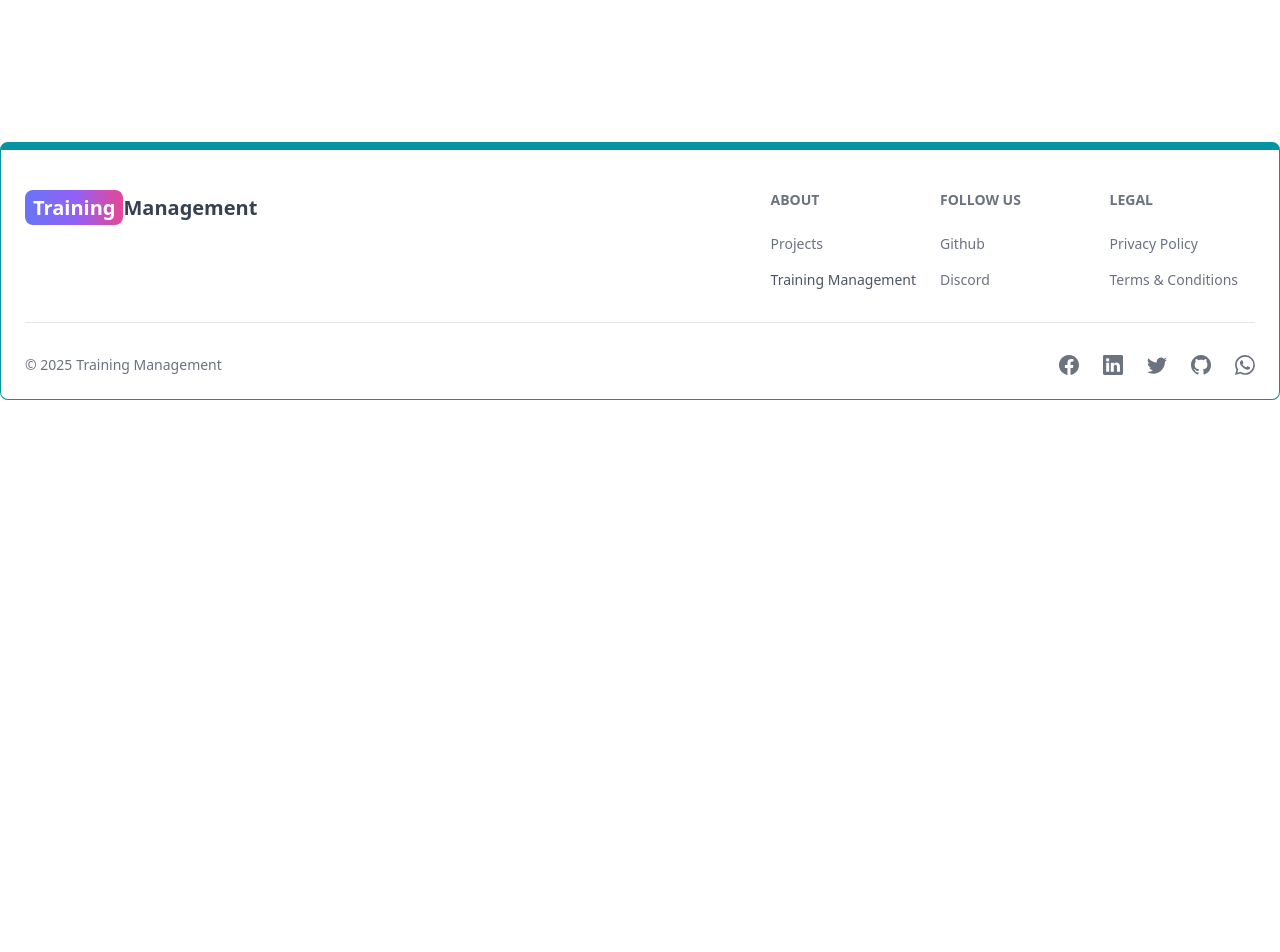
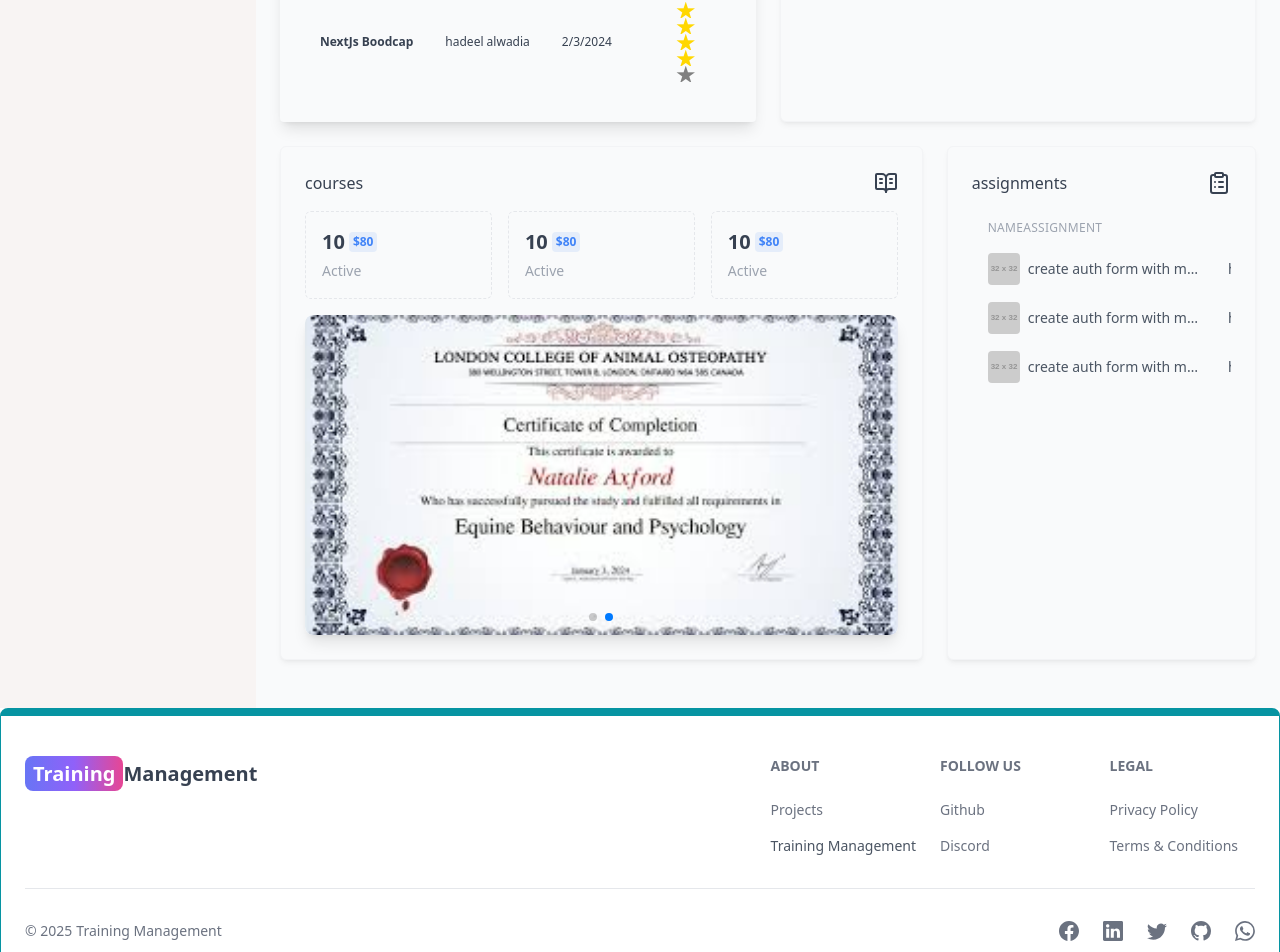
Before and after one commit to YaraDaraghmeh/ChanceBridge, a Next.js app: page /1/dashboard in a window 1280 px wide. Before the commit this address had no page. Shown: the part 722-1674 px from the top of the page. Before the commit the page ends 1122 px from the top, so only its background shows below. Built offline with nearby package versions, Linux system fonts and the light colour scheme.

Commit message:
create Dashboard Folders

```diff
--- a/app/(main)/dashboard/page.tsx
+++ b/app/[slug]/dashboard/page.tsx
@@ -45,6 +45,7 @@ const userCertifications=[{
   graduationDate:'2/3/2024',
   rate:4
 }]
+
 const listsOfTable=['role','supervisor','graduation','rate']
 const userActivites=[{
   name:'creating landing page with Nextjs',
--- a/components/ImageSlider/index.tsx
+++ b/components/ImageSlider/index.tsx
@@ -6,7 +6,7 @@ import "swiper/css/navigation";
 import "swiper/css/pagination";
 
 const images = [
-"/images/cert1.jpeg","/images/cet2.jpeg"
+"/images/ceritifecation.jpeg","/images/cet2.jpeg"
 ];
 
 const ImageSlider = () => {
```
Also changed, not shown: app/[slug]/dashboard/layout.tsx (renamed from app/(main)/dashboard/layout.tsx), app/[slug]/dashboard/trainee/page.tsx (renamed from app/(main)/dashboard/trainee/page.tsx), public/images/ceritifecation.jpeg (added), 1 other file (tests, documents, lock files or other folders).
